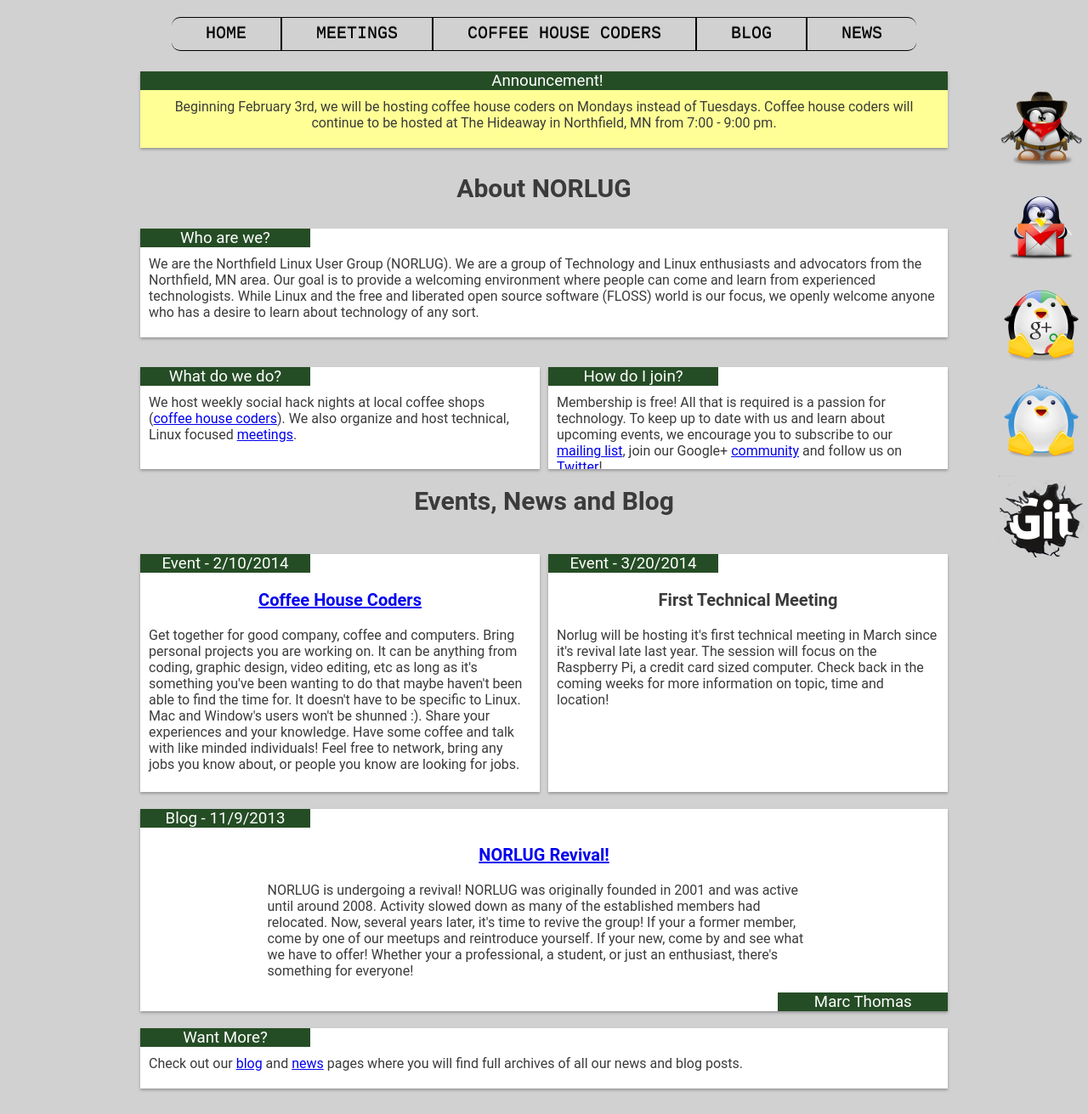
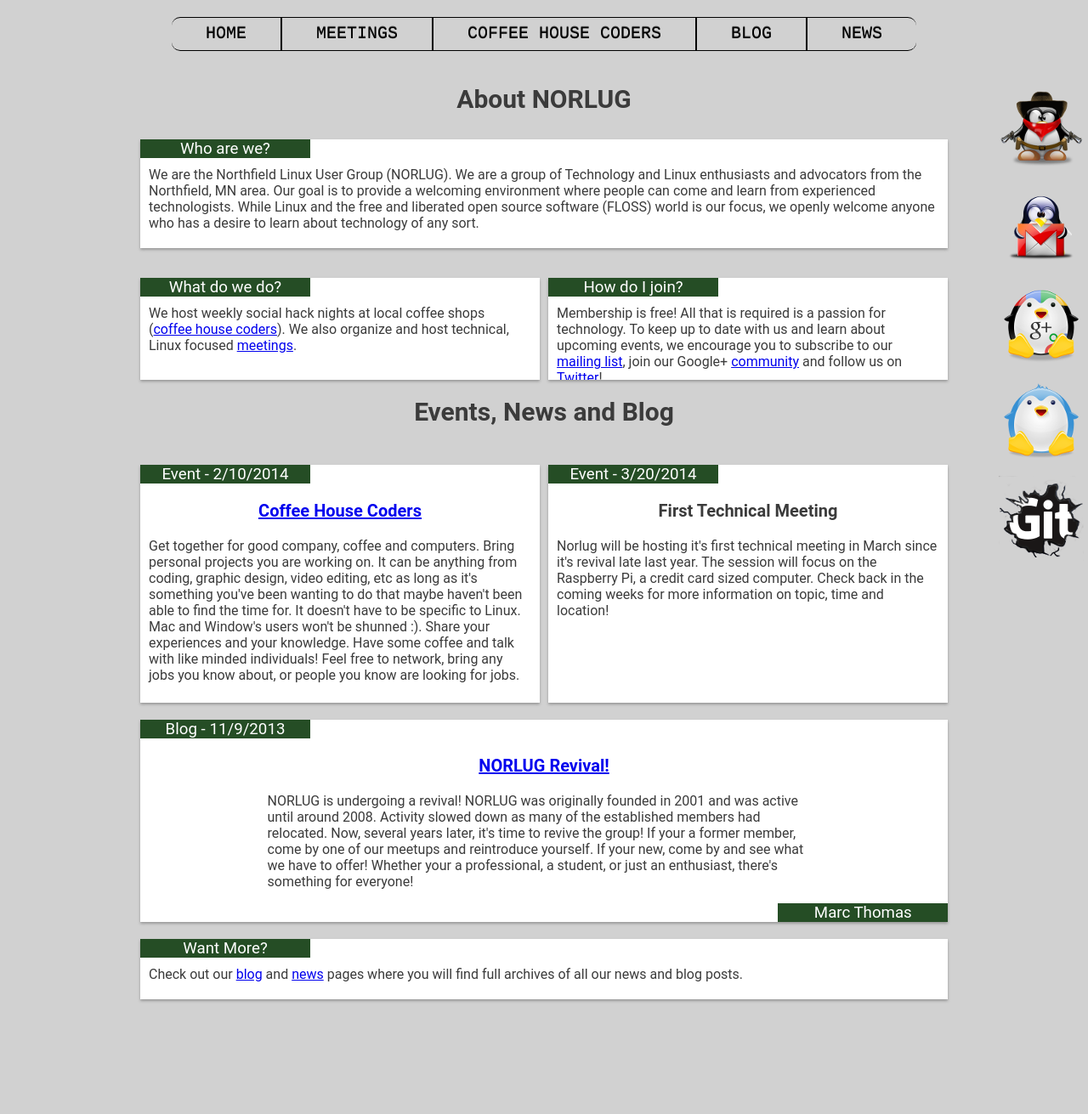
Before and after one commit to norlug/norlug.github.io, a Jekyll site: the page built from index.html, in a window 1280 px wide. Shown: the whole page at 85% size. Built offline with Jekyll 4.4.1, drawn with Linux system fonts in a browser that asks for light colours; after the commit the page ends 1206 px from its top, so only the background shows below that.

Commit message:
Removed Attention Notice at top.

```diff
--- a/index.html
+++ b/index.html
@@ -1,11 +1,6 @@
 ---
 layout: default
 ---
-
-<section class="card lightYellow">
-	<h3 class="header full"> Announcement! </h3>
-	<p class="content center"> Beginning February 3rd, we will be hosting coffee house coders on Mondays instead of Tuesdays. Coffee house coders will continue to be hosted at The Hideaway in Northfield, MN from 7:00 - 9:00 pm.</p>
-</section>
 
 <p class="welcomePageHeaders">About NORLUG</p>
 <section class="card">
```
